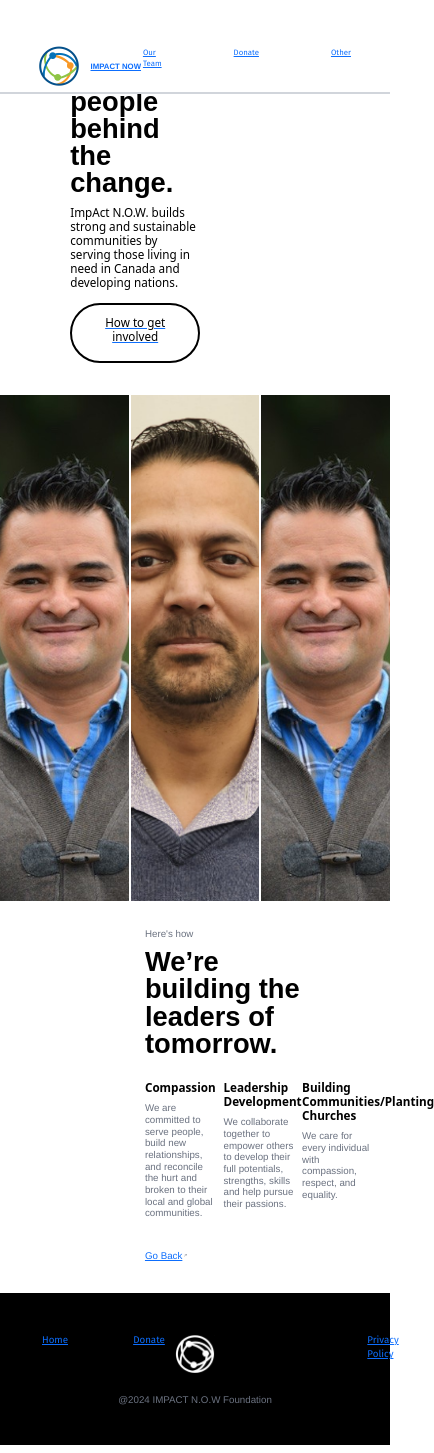
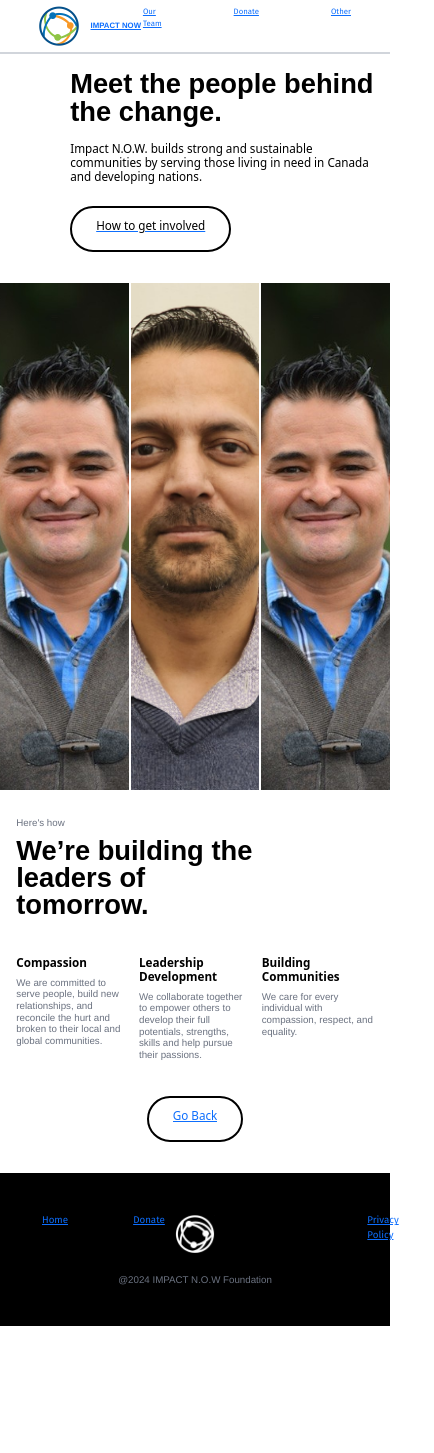
Before and after one commit to caleb05w/Impact_Now_Main, a React (Create React App) app: page /team in a window 390 px wide. Shown: the whole page, 434 px wide, since content can reach past the window. After the commit the page ends 1334 px from the top, so only its background shows below. Built offline with nearby package versions, Linux system fonts and the light colour scheme.

Commit message:
reworked tablet interactions

```diff
--- a/src/Components/TeamTog.js
+++ b/src/Components/TeamTog.js
@@ -9,17 +9,17 @@ return (
 
   <div>
 
-    <div className='mt-[4%] max-w-[100%] h-fit border-2 border-gray-200 shadow-md'>
-      <div className='grid grid-cols-2 h-fit'>
+    <div className='mt-[4%] sm:mx-[1vw] lg:mx-[5vw] sm:max-w-[98vw] lg:max-w-[90vw] max-h-[200vh] overflow-hidden border-2 border-gray-200 shadow-md'>
+      <div className='grid sm:grid-rows-2 lg:grid-cols-2 h-fit'>
 
-      <div className='h-full w-full'>
+      <div className='max-h-[70vh] w-full'>
           <img className='object-cover w-full h-full' src={image}></img>
       </div>
 
       <div className='m-10 w-fit h-full'>
-      <h5> {position} </h5>
+    <h5> {position} </h5>
           <h3> {name} </h3>
-          <h5 className='mt-10'> {bio}
+          <h5 className='sm:mt-0 md:mt-0 lg:mt-10'> {bio}
           <br></br><br></br>{bio2}</h5>
       </div>
       </div>
--- a/src/Pages/Home.js
+++ b/src/Pages/Home.js
@@ -53,9 +53,10 @@ function Home() {
     <div className='overflow-hidden absolute w-full sm:min-h-lvh lg:h-[73%] z-10'>
       <div className='bg-black'>
         <div className='flex-row flex justify-center'>
-             <img className='object-cover w-full sm:min-h-[80vh] lg:h-full opacity-40' src={Video}></img>
+             <img className='object-cover w-full sm:min-h-[80vh] md:min-h-[100vh] lg:h-full opacity-40' src={Video}></img>
         </div>
       </div>
+
   </div>
 
 
@@ -65,17 +66,17 @@ function Home() {
     <div className='w-full h-full object-cover flex justify-center z-20'>
       <div className='text-center mx-25 my-20  w-2/3 z-20'>
         <div className='flex justify-center'>
-          <div className='lg:h-[15%] lg:w-[15%] sm:h-[20vw] sm:w-[20vw]'>
+          <div className='lg:h-[15%] lg:w-[15%] md:[h-15vw] md:w-[20vw] sm:h-[20vw] sm:w-[20vw]'>
           <img className="w-full h-full object-cover" src={logo}></img>
           </div>
          </div>
-        <div className='lg:w-2/3 sm:w-10/12 mx-auto text-center z-10'>
+        <div className='lg:w-2/3 md:w-12/12 sm:w-10/12 mx-auto text-center z-10'>
           <h1 className='mt-[5%] z-10 text-white'> Impact N.O.W </h1>
-          <h5 className=' mt-[8%] z-10 text-white sm:text-[3.5vw] lg:text-[1.2vw]'> Impact N.O.W. builds strong and sustainable communities by serving individuals living in need in Canada and in developing nations </h5>
+          <h5 className=' mt-[8%] z-10 text-white sm:text-[3.5vw] md:text-[2.5vw] lg:text-[25px]'> Impact N.O.W. builds strong and sustainable communities by serving individuals living in need in Canada and in developing nations </h5>
 
           <div className="md:grid-rows-2 sm:gap-2 grid lg:grid-cols-2 mt-10">
           <button className='headingHover sm:w-full'><Link to='/team'>About Us</Link></button>
-          <button className='headingHover sm:w-full '><Link to='/donate'>Get Involved</Link></button>
+          <button className='headingHover sm:w-full'><Link to='/donate'>Get Involved</Link></button>
           </div>
           </div>
         </div>
@@ -84,13 +85,13 @@ function Home() {
         {/* Projects */}
       <div className=''>
 
-      <div className='h-fit w-fit sm:mt-[20%] lg:mt-[12%]'>
+      <div className='h-fit w-fit lg:pt-[12%] md:pt-[20%] sm:pt-[30%]'>
 
         <div className='sm:full lg:w-4/5 m-auto'>
           <div className='mx-[10%] lg:w-5/12 sm:full'>
           <h5>Our Projects</h5>
           <h1 className='mt-[2%]'>We're telling more than just stories.</h1>
-          <h4 className='mt-[5%]'>ImpAct N.O.W. builds strong and sustainable communities by serving those living in need in Canada and developing nations.</h4>
+          <h4 className='mt-[5%]'>Impact N.O.W. builds strong and sustainable communities by serving those living in need in Canada and developing nations.</h4>
 
             <div className='flex lg:mt-[7%]  gap-[1%] mx-0 p-0 mobileHide'>
             <button><h5 className='m-0 p-0 gap-0 w-fit h-fit mobileHide'> <Link to='/donate'>Learn how you can help out</Link></h5></button>
@@ -201,7 +202,7 @@ function Home() {
 
           <h5>Our Mission</h5>
           <h1 className='mt-[2%]'>Change that extends past the community</h1>
-          <h4 className='mt-[5%]'>ImpAct N.O.W. builds strong and sustainable communities by serving those living in need in Canada and developing nations.</h4>
+          <h4 className='mt-[5%]'>Impact N.O.W. builds strong and sustainable communities by serving those living in need in Canada and developing nations.</h4>
           </div>
 
           <div className='mt-[10%] grid sm:grid-rows-2 sm:gap-[50%] lg:grid-cols-2 lg:w-10/12 lg:mx-[10%] lg:gap-[5%]'>
--- a/src/Pages/Team.js
+++ b/src/Pages/Team.js
@@ -6,7 +6,7 @@ import TeamTog from '../Components/TeamTog'
 import '../input.css'
 import { Link } from 'react-router-dom';
 import ScrollToTopButton from '../Components/ScrollTopButton';
-import { GoArrowUpRight } from 'react-icons/go';
+import { GoArrowUpRight, GoArrowLeft } from 'react-icons/go';
 
 import { motion } from 'framer-motion';
 
@@ -116,15 +116,15 @@ function Team() {
 
     >
         <div className='w-4/5 m-auto'>
-          <div className='mt-[13%] mx-[10%] w-5/12'>
-          <h5>Our Team</h5>
+          <div className='lg:pt-[13%] sm:pt-[20%] mx-[10%] sm:w-full lg:w-5/12'>
+          <h5 className="mobileHide">Our Team</h5>
           <h1 className='mt-[2%]'>Meet the people behind the change.</h1>
-          <h4 className='mt-[5%]'>ImpAct N.O.W. builds strong and sustainable communities by serving those living in need in Canada and developing nations.</h4>
+          <h4 className='mt-[5%]'>Impact N.O.W. builds strong and sustainable communities by serving those living in need in Canada and developing nations.</h4>
           <button className='group mt-[5%] px-4 py-2.5 bg-none border-2 border-black rounded-full w-fit hover:bg-black hover:text-white'><Link to='/donate'><h4 className='group-hover:text-white ease-in-out duration-300'>How to get involved</h4></Link></button>
           </div>
         </div>
 
-        <div className='mt-[8%] flex max-w-[100vw] h-[60lvh] gap-[0.5%] overflow-hidden'>
+        <div className='mt-[8%] flex gmax-w-[100vw] h-[60lvh] gap-[0.5%] overflow-hidden'>
 
           <div className=' group w-[full] bg-black overflow-hidden hover:cursor-pointer' onClick={handleCase1}>
               <img className='object-cover w-[33vw] h-full group-hover:opacity-40 ease-in-out duration-[500ms] group-hover:scale-[1.07]' src={Kamal}></img>
@@ -158,7 +158,7 @@ function Team() {
 
 
           <div className='w-11/12 mt-[7%] mx-auto'>
-          <div className='ml-[36%]'>
+          <div className='lg:ml-[36%] sm:mx-auto'>
           <h5> Here's how</h5>
           <h1 className='mt-[1%] w-9/12'>We’re building the leaders of tomorrow.</h1>
 
@@ -175,18 +175,27 @@ function Team() {
                 </div>
 
               <div className=''>
-                <h4 id='heavy' >Building Communities/Planting Churches</h4>
+                <h4 id='heavy' >Building Communities</h4>
                 <h5 className='mt-[5%]'>We care for every individual with compassion, respect, and equality.
                 </h5>
               </div>
 
             </div>
 
-            <div className='flex mt-[10%] gap-[0.5%]'>
-            <button><h5 className='m-0 p-0 gap-0 w-fit h-fit'> <Link to='/'>Go Back</Link></h5></button>
-            <div className='my-auto hover:text-black' style={{color: '#6b7280', fontSize:'1.2vw'}}><GoArrowUpRight /></div>
+
+            <div className='flex lg:mt-[7%]  gap-[1%] mx-0 p-0 mobileHide'>
+            <div className='my-auto mobileHide' style={{color: '#6b7280', fontSize:'1.1vw'}}><GoArrowLeft /></div>
+            <button><h5 className='m-0 p-0 gap-0 w-fit h-fit mobileHide'> <Link to='/'>Go Back</Link></h5></button>
             </div>
-          </div>
+
+            <div className='desktopHide my-[5%] h-full w-full '>
+            <div className=' w-fit m-auto'>
+               <button className='desktopHide mx-auto group sm:mt-[10%] lg:mt-[5%] px-4 py-2.5 bg-none rounded-full w-fit border-2 border-black hover:bg-black hover:text-white'><Link to='/'><h4 className='group-hover:text-white ease-in-out duration-300 desktopHide'>Go Back</h4></Link></button>
+            </div>
+            </div>
+
+        </div>
+
         </div>
 
 
--- a/src/input.css
+++ b/src/input.css
@@ -323,7 +323,7 @@ button.dropdown-toggle.btn.btn-primary {
 
   /*mobile */
 
-  @media only screen and (max-width: 700px) {
+  @media only screen and (max-width: 800px) {
 
 #navbar {
     font-size: 2vw;
--- a/tailwind.config.js
+++ b/tailwind.config.js
@@ -17,10 +17,10 @@ module.exports = {
         'sm': '320px',
         // => @media (min-width: 640px) { ... }
 
-        'lg': '800px',
+        'md': '600px',
         // => @media (min-width: 1024px) { ... }
 
-        'lg': '1280px',
+        'lg': '800px',
         // => @media (min-width: 1280px) { ... }
       },
   },
```
